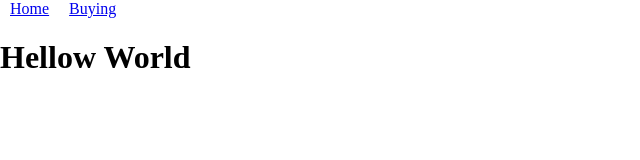
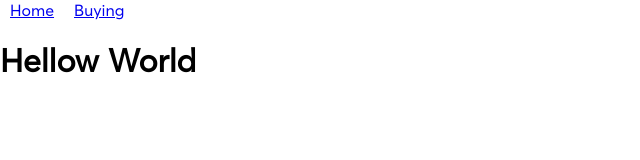
Before and after one commit to bubment/junction2022-gZ2PWMssA, a Vue app in the folder frontend/: page / in a window 1280 px wide. Shown: the top 160 px of the page, without its empty margins (0-640 px from the left). Built offline with nearby package versions, Linux system fonts and the light colour scheme.

Commit message:
global style and font

```diff
--- a/frontend/package.json
+++ b/frontend/package.json
@@ -7,12 +7,13 @@
     "preview": "vite preview --port 4173"
   },
   "dependencies": {
+    "@vitejs/plugin-vue": "^3.1.2",
     "axios": "^1.1.2",
+    "bootstrap-icons-vue": "^1.8.1",
     "google-maps-api-loader": "^1.1.1",
     "pinia": "^2.0.21",
     "vite": "^3.1.8",
     "vue": "^3.2.38",
-    "vue-router": "^4.1.5",
-    "@vitejs/plugin-vue": "^3.1.2"
+    "vue-router": "^4.1.5"
   }
 }
--- a/frontend/src/App.vue
+++ b/frontend/src/App.vue
@@ -13,7 +13,16 @@ import { RouterLink, RouterView } from 'vue-router'
   <RouterView />
 </template>
 
-<style scoped>
+<style>
+@font-face {
+  font-family: "Averta";
+  src: url(./assets/fonts/AvertaDemoPECuttedDemo-Regular.otf) format("opentype");
+}
+
+body {
+  font-family: "Averta", Helvetica, Arial;
+}
+
 a {
   margin: 10px;
 }
--- a/frontend/src/main.js
+++ b/frontend/src/main.js
@@ -4,6 +4,8 @@ import { createPinia } from 'pinia'
 import App from './App.vue'
 import router from './router'
 
+import './assets/main.css'
+import './assets/fonts/AvertaDemoPECuttedDemo-Regular.otf'
 import './assets/main.css'
 
 const app = createApp(App)
```
Also changed, not shown: frontend/src/assets/fonts/AvertaDemoPECuttedDemo-Regular.otf (added), 1 other file (tests, documents, lock files or other folders).
